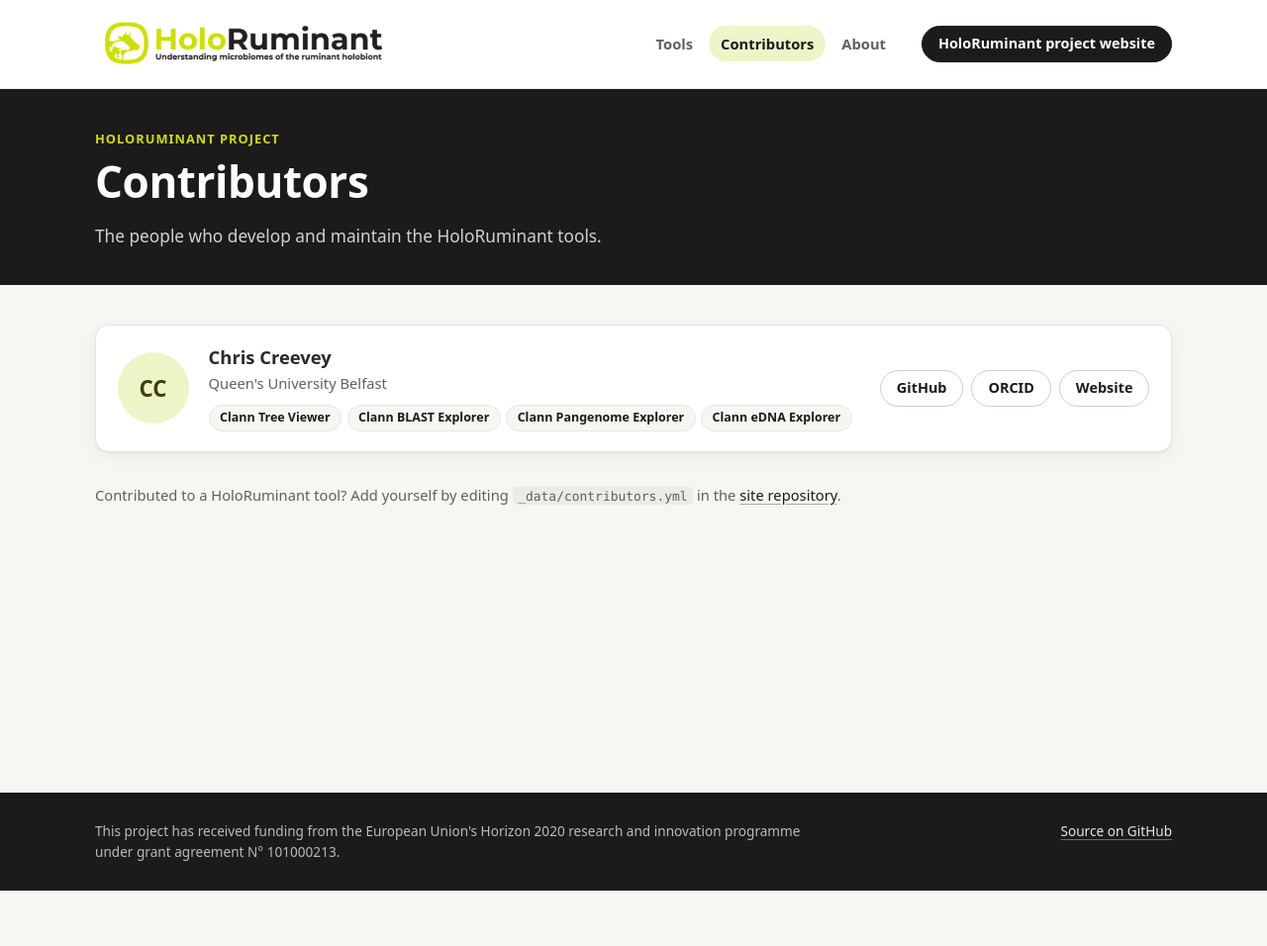
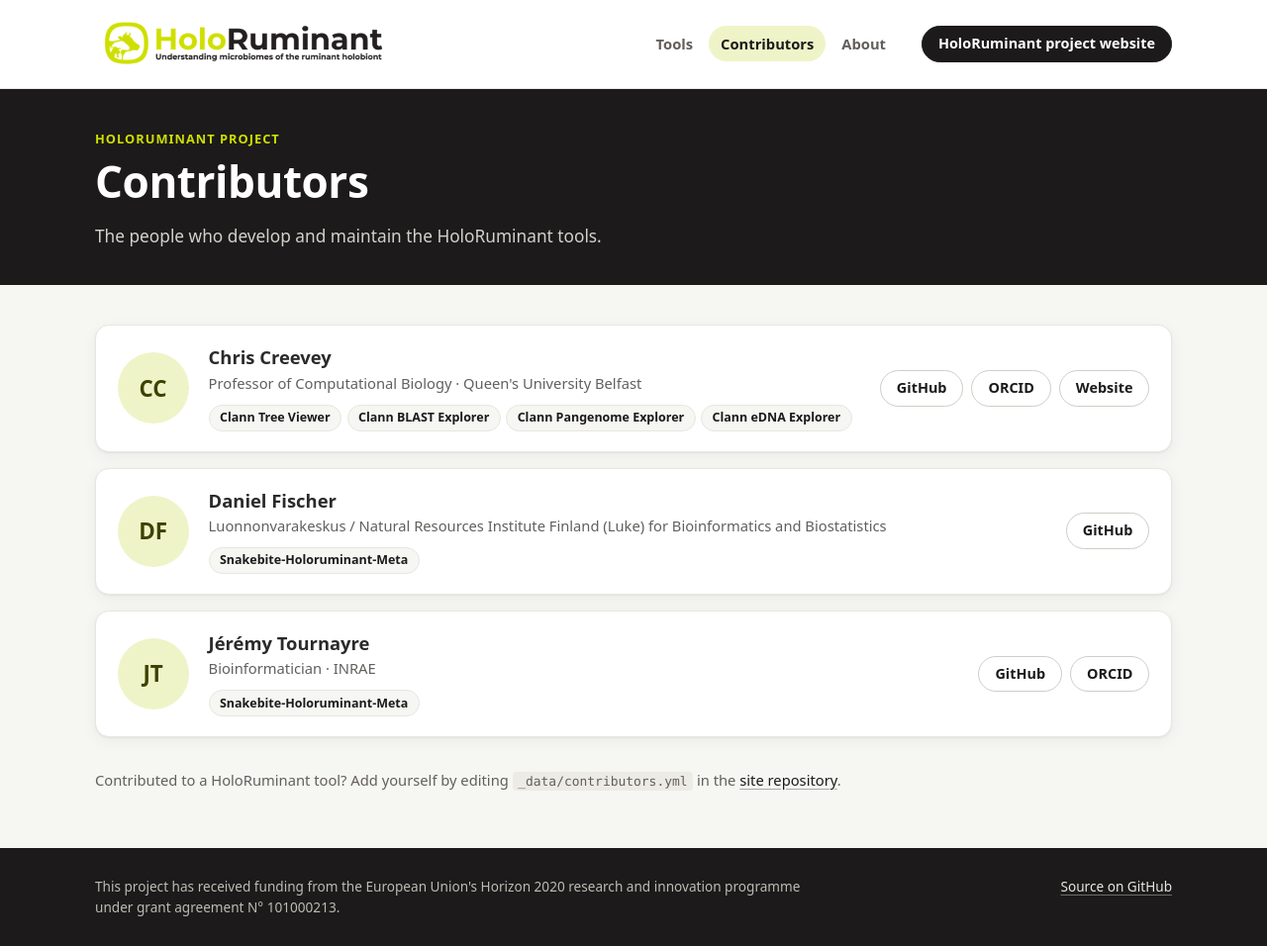
Before and after one commit to HoloRuminant/holoruminant.github.io, a Jekyll site: the page built from contributors.html, in a window 1280 px wide. Shown: the whole page at 99% size. Built offline with Jekyll 4.4.1, drawn with Linux system fonts in a browser that asks for light colours; before the commit the page ends 900 px from its top, so only the background shows below that.

Commit message:
Update contributors.yml

```diff
--- a/_data/contributors.yml
+++ b/_data/contributors.yml
@@ -4,7 +4,7 @@
 
 - name: Chris Creevey
   institute: Queen's University Belfast
-  role:
+  role: Professor of Computational Biology
   github: ChrisCreevey
   orcid: 0000-0001-7183-1555
   website: https://creeveylab.org
@@ -14,3 +14,21 @@
     - Clann BLAST Explorer
     - Clann Pangenome Explorer
     - Clann eDNA Explorer
+- name: Daniel Fischer
+  institute: Luonnonvarakeskus / Natural Resources Institute Finland (Luke) for Bioinformatics and Biostatistics
+  role:
+  github: fischuu
+  orcid:
+  website:
+  photo:
+  tools:
+    - Snakebite-Holoruminant-Meta
+- name: Jérémy Tournayre
+  institute: INRAE
+  role: Bioinformatician
+  github: JeremyTournayre
+  orcid: 0000-0002-5532-3793
+  website:
+  photo:
+  tools:
+    - Snakebite-Holoruminant-Meta
```
